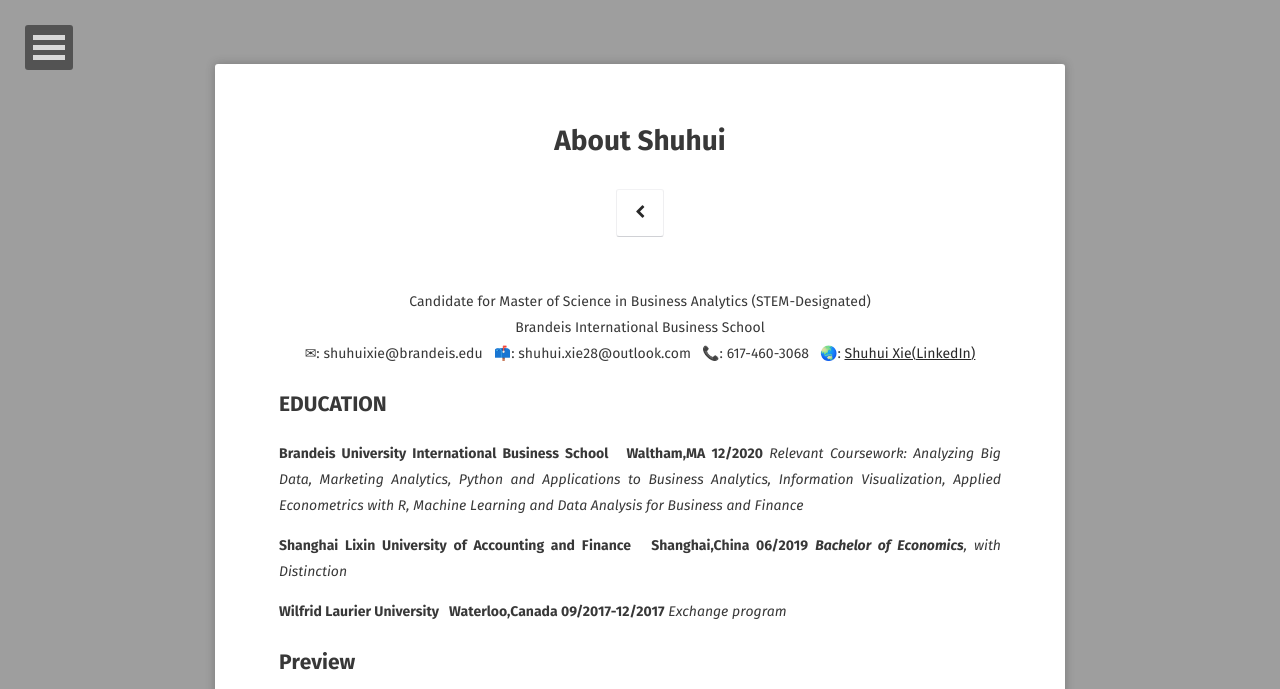
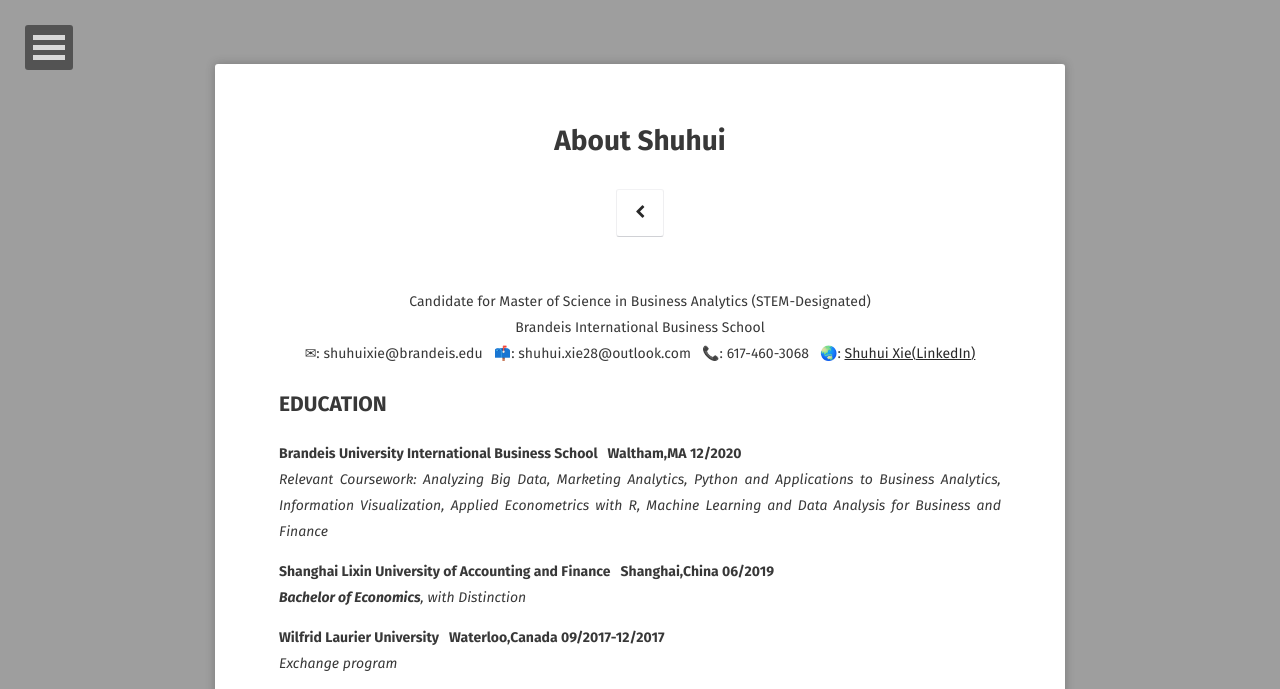
Before and after one commit to ShXIE-28/ShXIE-28.github.io, a Jekyll site: the page built from about/index.md, in a window 1280 px wide. Shown: the top 689 px of the page. Built offline with Jekyll 4.4.1, drawn with Linux system fonts in a browser that asks for light colours; some web fonts are replaced; grey boxes are pictures that could not be loaded.

```diff
--- a/about/index.md
+++ b/about/index.md
@@ -12,14 +12,14 @@ comments: false
 <center>✉: shuhuixie@brandeis.edu &nbsp; 📫: shuhui.xie28@outlook.com &nbsp; 📞: 617-460-3068 &nbsp; 🌏: <a href="www.linkedin.com/in/shuhui-xie">Shuhui Xie(LinkedIn)</a></center>
 
 ## EDUCATION
-<p><b>Brandeis University International Business School&nbsp;&nbsp;&nbsp;Waltham,MA&nbsp;12/2020</b>
+<p><b>Brandeis University International Business School&nbsp;&nbsp;&nbsp;Waltham,MA&nbsp;12/2020</b><br>
 <i>Relevant Coursework: Analyzing Big Data, Marketing Analytics, Python and Applications to Business Analytics,
 Information Visualization, Applied Econometrics with R, Machine Learning and Data Analysis for Business and Finance</i></p>
 
-<p><b>Shanghai Lixin University of Accounting and Finance&nbsp;&nbsp;&nbsp;Shanghai,China&nbsp;06/2019</b>
+<p><b>Shanghai Lixin University of Accounting and Finance&nbsp;&nbsp;&nbsp;Shanghai,China&nbsp;06/2019</b><br>
 <i><b>Bachelor of Economics</b>, with Distinction</i></p>
 
-<p><b>Wilfrid Laurier University&nbsp;&nbsp;&nbsp;Waterloo,Canada&nbsp;09/2017-12/2017</b>
+<p><b>Wilfrid Laurier University&nbsp;&nbsp;&nbsp;Waterloo,Canada&nbsp;09/2017-12/2017</b><br>
 <i>Exchange program</i></p>
 
 
```
